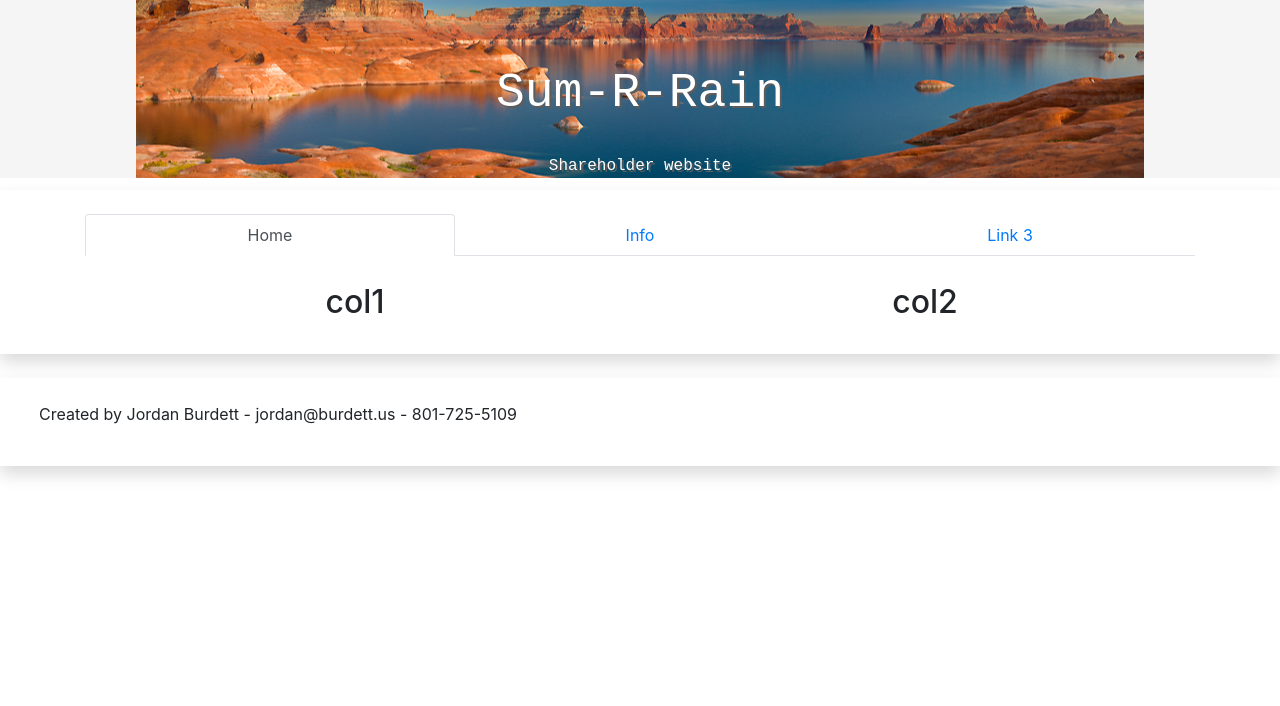
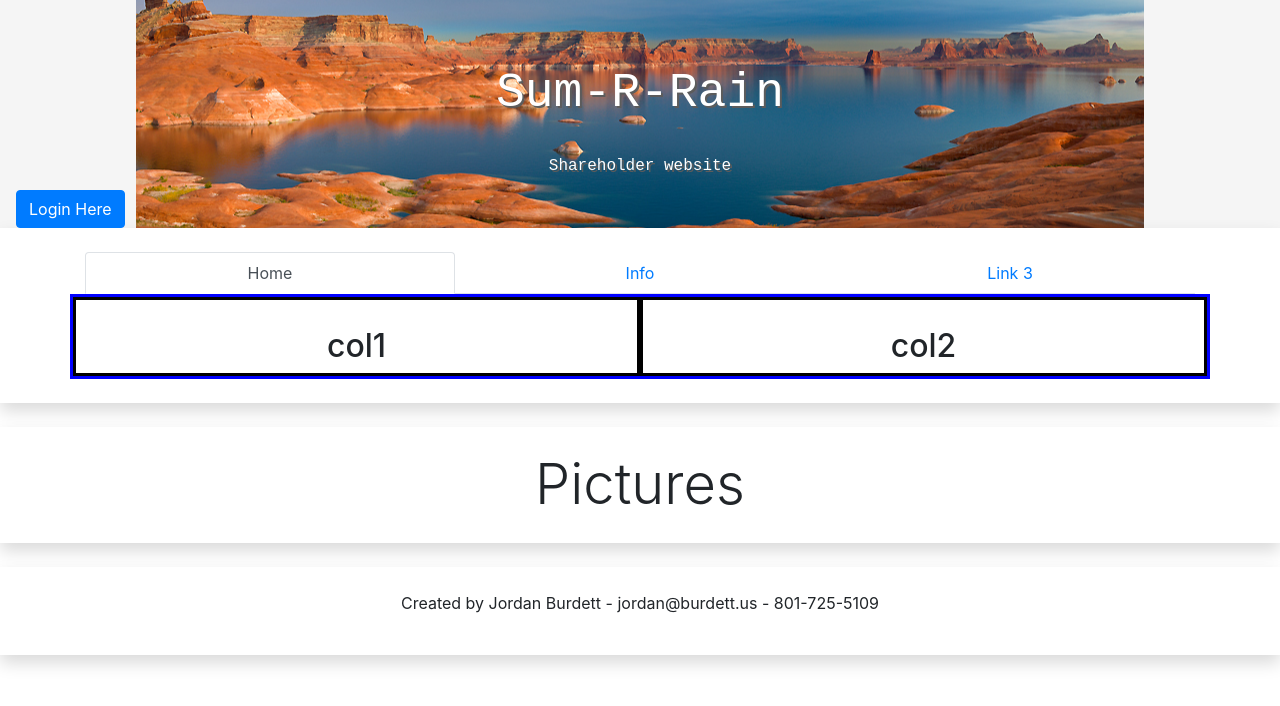
Before and after one commit to jordanburdett/lake-powell, a PHP site: page / in a window 1280 px wide. Shown: the top 706 px of the page. Run offline with PHP 8.4, Linux system fonts and the light colour scheme.

Commit message:
worked on front end with a little backend mixed in

```diff
--- a/home.php
+++ b/home.php
@@ -39,32 +39,15 @@ if ($_SESSION['username'] || $_SESSION['password']) {
 
             <?php
             if ($loggedIn) {
-                echo "<p class='loggedIn' style='text-align:left; padding-left 5%;'>Welcome $firstName $lastName</p>";
+                echo "<div class='shadow p-4 mb-4 bg-white'><p class='loggedIn' style='text-align:left; padding-left 5%;'>Welcome $firstName $lastName</p></div>";
             } else {
-                echo "<a href='login.php' id='login_here'><p class='loggedIn'>Login Here</p>";
+                echo "<a href='login.php' class='btn btn-primary' id='login_here'>Login Here</a>";
             }
             ?>
 
 
         </div>
     </div>
-
-    <?php
-    if (!$loggedIn) {
-
-        echo "
-    <div class='loginBox' id='loginBox'>
-        <div class='shadow p-4 mb-4 bg-white'>
-            <div class='card'>
-                <div class='card-body'>
-                    <h4 class='card-title'>Login</h4>
-                    <p class='card-text'>Some example text. Some example text.</p>
-                </div>
-            </div>
-        </div>
-    </div>";
-    }
-    ?>
 
     <div class="shadow p-4 mb-4 bg-white">
         <div class="container">
@@ -93,10 +76,18 @@ if ($_SESSION['username'] || $_SESSION['password']) {
         </div>
     </div>
 
+    <div class="shadow p-4 mb-4 bg-whitesmoke">
+        <div class="container">
+            <div class="display-4" style="text-align:center;">
+                Pictures
+            </div>
+        </div>
+    </div>
+
     <div class="shadow p-4 mb-4 bg-white">
         <div class="container-fluid" style="background-color='whitesmoke; padding-top: 50px;">
 
-            <p>Created by Jordan Burdett - jordan@burdett.us - 801-725-5109</p>
+            <p style="text-align:center;">Created by Jordan Burdett - jordan@burdett.us - 801-725-5109</p>
         </div>
     </div>
 
--- a/styles.css
+++ b/styles.css
@@ -9,31 +9,9 @@
 .loggedIn {
     text-align: left;
     font-size: 1.5em;
-    padding-left: 20%;
     color: black;
     text-shadow: 1px 1px rgb(48, 46, 46);
 }
-
-@media only screen and (max-width: 900px) {
-    .loggedIn {
-        padding-left: 0%;
-    }
-    #loginBox {
-        display: none;
-    }
-
-}
-
-@media only screen and (min-width: 900px) {
-    #login_here {
-        display: none;
-    }
-    #loginBox {
-        display: block;
-    }
-}
-
-
 
 .smallHeader {
     text-align: center;
@@ -61,8 +39,16 @@
     background-repeat: no-repeat;
 }
 
-.loginBox {
-    position: absolute;
-    top: 20px;
-    right: 20px;
+@media only screen and (max-width: 900px) {
+
 }
+
+.col {
+    border: solid black;
+}
+.row {
+    border: solid blue;
+}
+.container {
+    width: 100%;
+}
```
